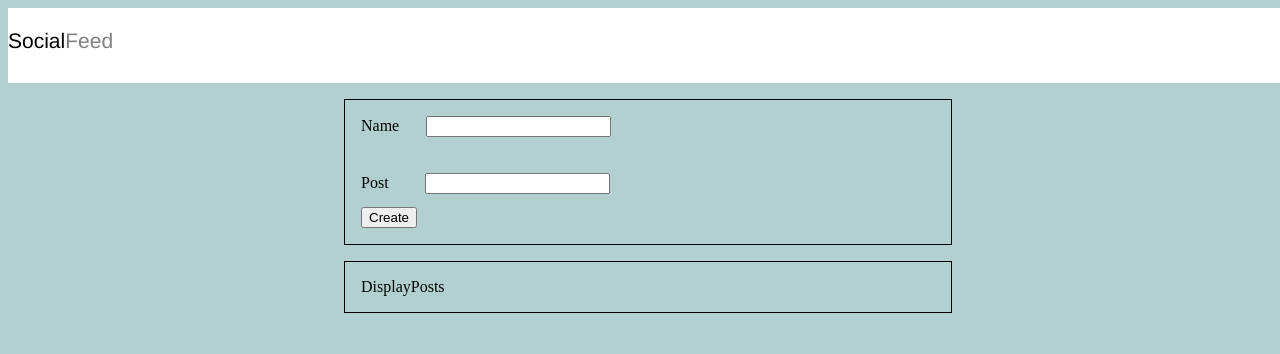
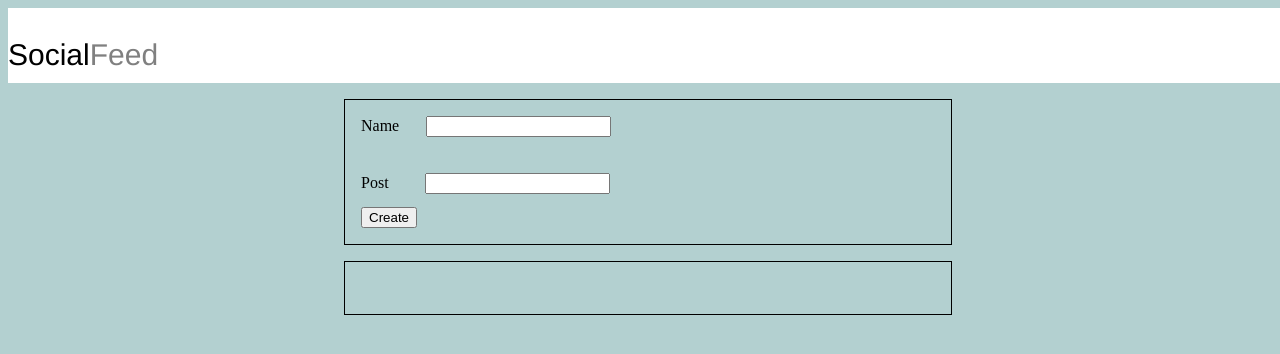
Before and after one commit to Creedo11/SocialFeed, a React (Create React App) app: page / in a window 1280 px wide. Shown: the top 354 px of the page. Built offline with nearby package versions, Linux system fonts and the light colour scheme; the HTML template or start-up script is replaced by a standard one.

Commit message:
scrapped logic for Postcomponent file + redid CreatePost file + completed DisplayPosts component file +edited App.js

```diff
--- a/src/App.js
+++ b/src/App.js
@@ -1,23 +1,38 @@
-import React from "react";
+import React, { useState } from 'react';
 import NavBar from "./Components/NavBar/NavBar";
 import "./App.css"
 import DisplayPosts from "./Components/DisplayPosts/DisplayPosts";
 import CreatePost from "./Components/CreatePost/CreatePost";
 
+
+
+
 function App() {
+
+  const [entries, setEntries] = useState([{name: " ", post: " "}])
+
+  function addNewPost(entry){
+
+    let tempPosts = [entry, ...entries];
+
+    setEntries(tempPosts);
+
+  }
+
   return (
-    <>
+    <div>
       <NavBar />
       <div className="feed-container">
         <div className="border-box">
-          <CreatePost />
+          <CreatePost addNewPostProp={addNewPost}/>
         </div>
         <div className="border-box">
-          <DisplayPosts />
+          <DisplayPosts parentEntries={entries}/>
         </div>
       </div>
-    </>
+    </div>
   );
 }
 
+
 export default App;
--- a/src/Components/CreatePost/CreatePost.jsx
+++ b/src/Components/CreatePost/CreatePost.jsx
@@ -12,18 +12,20 @@ const CreatePost = (props) => {
             name: name,
             post: post
         };
-        console.log(newEntry)
+        props.addNewPostProp(newEntry)
     }
 
     return (
-        <form onSubmite={handleSubmit} className="form-grid">
+        <form onSubmit={handleSubmit} className="form-grid">
             <div className="form-group">
-                <span>Name<input type="text" className="form-control" style={{'margin-left': "2em"}}  value={name} onChange={(event) => setName(event.target.value)}/></span>
+                <span><label>Name</label></span>
+                <input type="text" value={name} className="form-control" style={{'margin-left': "2em"}} onChange={(event) => setName(event.target.value)}/>
             </div>
             <br></br>
             <br></br>
             <div className="form-group">
-                <span>Post<input type="text" className="form-control" style={{'margin-left': "2.7em"}}  value={post} onChange={(event) => setPost(event.target.value)}/></span>
+                <span><label>Post</label></span>
+                <input type="text" value={post} className="form-control" style={{'margin-left': "2.7em"}} onChange={(event) => setPost(event.target.value)}/>
             </div>
             <button tpye="submit" className="create-button" style={{'margin-top': "1em"}}>Create</button>
         </form>
--- a/src/Components/DisplayPosts/DisplayPosts.jsx
+++ b/src/Components/DisplayPosts/DisplayPosts.jsx
@@ -1,11 +1,21 @@
-
+import React from "react";
 
 const DisplayPosts = (props) => {
     return (
-        <di>
-            DisplayPosts
-        </di>
-     );
+        <table>
+            <tbody>
+            {props.parentEntries.map((entry) => {
+                return (
+                    <div>
+                        <p>{entry.name}</p>
+                        <p>{entry.post}</p>
+                    </div>
+                );
+            })}
+            </tbody>
+        </table>
+    );
+
 }
 
 export default DisplayPosts;
--- a/src/Components/NavBar/NavBar.css
+++ b/src/Components/NavBar/NavBar.css
@@ -4,7 +4,7 @@
     width: 100%;
     height: 75px;
     font-family:'Franklin Gothic Medium', 'Arial Narrow', Arial, sans-serif;
-    font-size: 21px;
+    font-size: 30px;
     position: sticky;
 
 }
```
Also changed, not shown: src/Components/Post/Post.jsx (+17 -14 lines).
